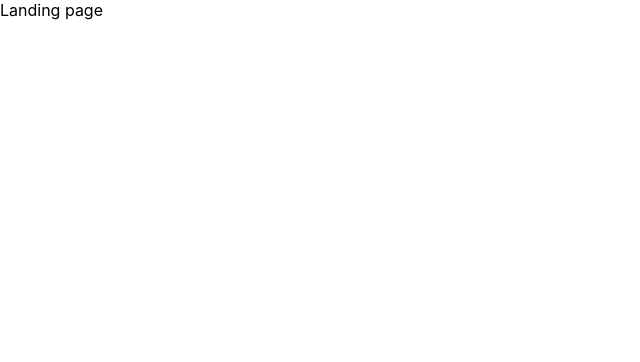
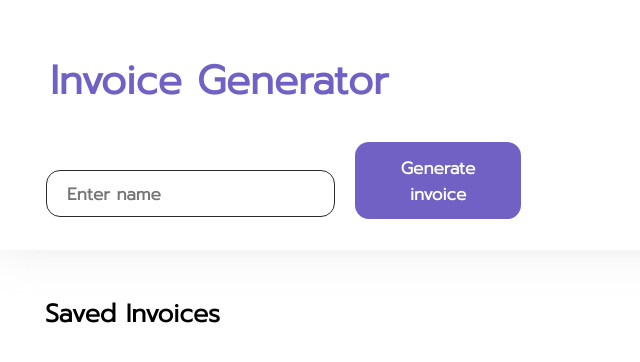
Before and after one commit to sahas-01/Invoice-generator-React, a React (Create React App) app: page / in a window 1280 px wide. Shown: the top 362 px of the page, without its empty margins (0-640 px from the left). Built offline with nearby package versions, Linux system fonts and the light colour scheme; the HTML template or start-up script is replaced by a standard one.

Commit message:
feat: landing page done

```diff
--- a/src/App.js
+++ b/src/App.js
@@ -1,8 +1,8 @@
 import './App.css';
 import { BrowserRouter as Router, Routes, Route } from 'react-router-dom'
 import React from 'react';
-import Landing from './pages/Landing';
-import InvoiceGenerator from './pages/InvoiceGenerator';
+import Landing from './pages/Landing/Landing';
+import InvoiceGenerator from './pages/InvoiceGenerator/InvoiceGenerator';
 
 
 function App() {
--- /dev/null
+++ b/src/components/Heading/InvoiceHeading.css
@@ -0,0 +1,9 @@
+.invoiceheading {
+    font-size: 2.5rem;
+    font-weight: 900;
+    margin-bottom: 1rem;
+    color: #7161C5;
+    font-family: 'Inter', sans-serif;
+    font-family: 'Prompt', sans-serif;
+
+}
--- /dev/null
+++ b/src/components/Heading/InvoiceHeading.jsx
@@ -0,0 +1,10 @@
+import React from 'react'
+import './InvoiceHeading.css'
+
+function InvoiceHeading() {
+    return (
+        <h1 className="invoiceheading">Invoice Generator</h1>
+    )
+}
+
+export default InvoiceHeading
--- a/src/index.css
+++ b/src/index.css
@@ -1,13 +1,6 @@
-body {
+@import url('https://fonts.googleapis.com/css2?family=Inter&family=Prompt:wght@300&display=swap');
+
+*{
   margin: 0;
-  font-family: -apple-system, BlinkMacSystemFont, 'Segoe UI', 'Roboto', 'Oxygen',
-    'Ubuntu', 'Cantarell', 'Fira Sans', 'Droid Sans', 'Helvetica Neue',
-    sans-serif;
-  -webkit-font-smoothing: antialiased;
-  -moz-osx-font-smoothing: grayscale;
+  padding: 0;
 }
-
-code {
-  font-family: source-code-pro, Menlo, Monaco, Consolas, 'Courier New',
-    monospace;
-}
--- a/src/pages/Landing.jsx
+++ /dev/null
@@ -1,9 +0,0 @@
-import React from 'react'
-
-function Landing() {
-    return (
-        <div>Landing page</div>
-    )
-}
-
-export default Landing
--- /dev/null
+++ b/src/pages/Landing/Landing.css
@@ -0,0 +1,59 @@
+.landingcontainer {
+    height: 250px;
+    width: 100%;
+    background-color: #fff;
+    box-shadow: 0px 3.57967px 37.5866px rgba(189, 189, 189, 0.25);
+}
+
+.invoice-btn {
+    background: #7161C5;
+    border-radius: 14px;
+    color: #fff;
+    font-size: 17px;
+    font-weight: 700;
+    cursor: pointer;
+    border: none;
+    width: 13.5%;
+    padding: 12.5px 20px;
+    font-family: 'Inter', sans-serif;
+    font-family: 'Prompt', sans-serif;
+}
+
+.invoice-btn:hover {
+    background: #4F4099;
+    color: #fff;
+}
+
+.landingnav {
+    padding: 50px 0px 15px 50px;
+}
+
+.name-input {
+    width: 20%;
+    height: 25px;
+    border: 1px solid #2B2B2B;
+    border-radius: 14px;
+    padding: 10px 20px;
+    font-size: 17px;
+    font-weight: 700;
+    font-family: 'Inter', sans-serif;
+    font-family: 'Prompt', sans-serif;
+    margin-right: 20px;
+}
+
+.name-input:focus {
+    border: 1.5px solid #2B2B2B;
+}
+
+.landingcomponents {
+    margin-left: 46px;
+}
+
+.savedinvoices-heading {
+    font-weight: 700;
+    font-size: 25px;
+    font-weight: 700;
+    font-family: 'Inter', sans-serif;
+    font-family: 'Prompt', sans-serif;
+    margin: 45px;
+}
--- /dev/null
+++ b/src/pages/Landing/Landing.jsx
@@ -0,0 +1,26 @@
+import React from 'react'
+import InvoiceHeading from '../../components/Heading/InvoiceHeading'
+import './Landing.css'
+import { Link } from 'react-router-dom'
+
+function Landing() {
+    return (
+        <>
+            <div className="landingcontainer">
+                <nav className="landingnav">
+                    <InvoiceHeading />
+                </nav>
+                <div className="landingcomponents">
+                    <input type="text" placeholder="Enter name" className="name-input" />
+                    <Link to="/invoicegenerate">
+                        <button className="invoice-btn">Generate invoice</button>
+                    </Link>
+
+                </div>
+            </div>
+            <h4 className="savedinvoices-heading">Saved Invoices</h4>
+        </>
+    )
+}
+
+export default Landing
```
Also changed, not shown: src/pages/InvoiceGenerator/InvoiceGenerator.jsx (renamed from src/pages/InvoiceGenerator.jsx).
